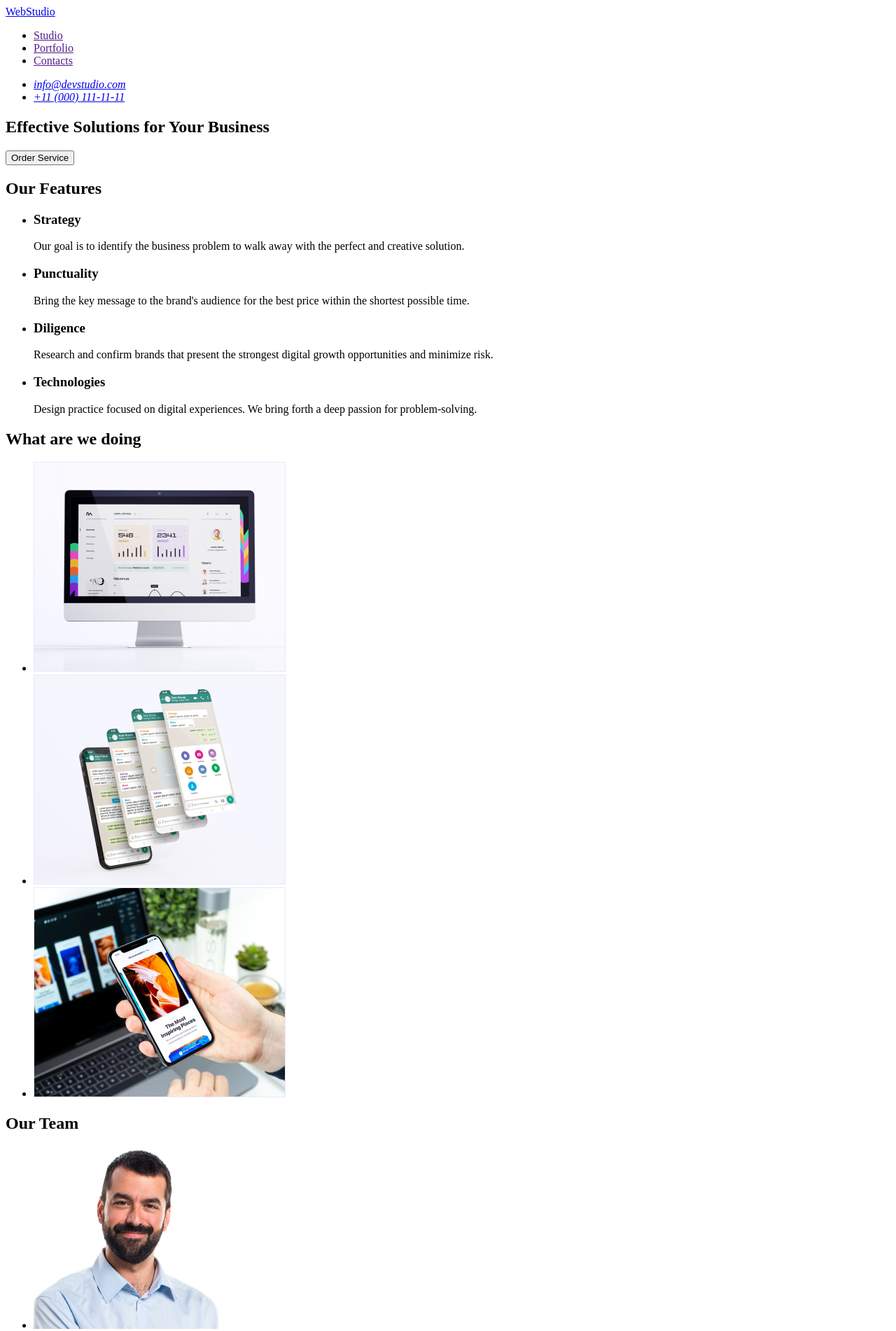
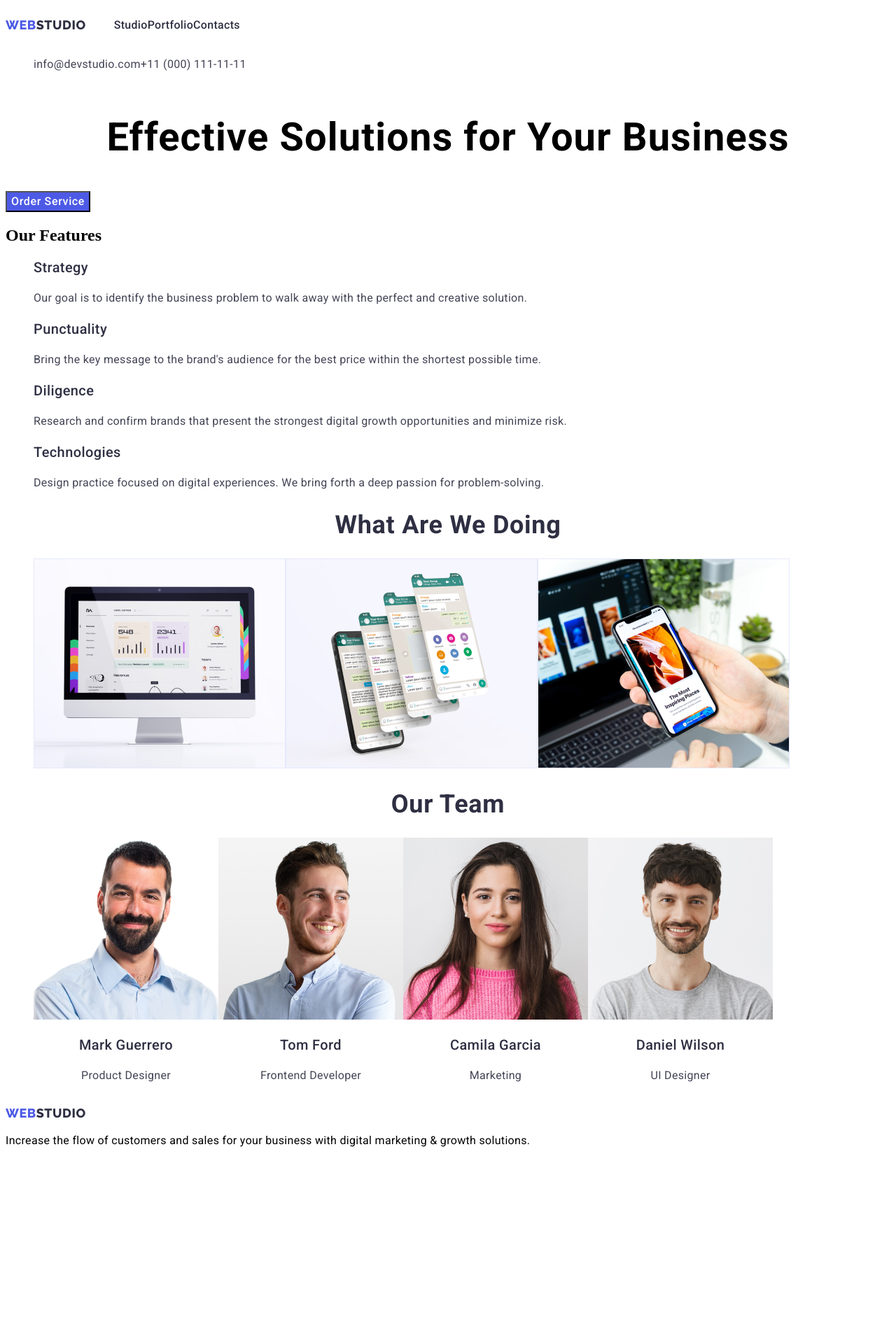
Before and after one commit to bodiaml/home-2, a plain HTML site: page index.html in a window 1280 px wide. Shown: the top 1902 px of the page at 70% size. After the commit the page ends 1658 px from the top, so only its background shows below. Drawn offline with Linux system fonts and the light colour scheme.

Commit message:
home work 2

```diff
--- /dev/null
+++ b/css/styles.css
@@ -0,0 +1,233 @@
+a {
+  text-decoration: none;
+}
+
+ul,
+ol {
+  list-style: none;
+}
+
+/*Heder*/
+
+.nav,
+.addressa {
+  display: flex;
+  flex-direction: row;
+}
+
+.menu,
+.contacts {
+  display: flex;
+  flex-direction: row;
+}
+.logo {
+  font-family: "Raleway";
+  font-style: normal;
+  font-weight: 800;
+  font-size: 18px;
+  line-height: 1.16;
+  display: flex;
+  align-items: center;
+  letter-spacing: 0.03em;
+  text-transform: uppercase;
+  color: #2e2f42;
+}
+
+.web {
+  font-family: "Raleway";
+  font-style: normal;
+  font-weight: 800;
+  font-size: 18px;
+  line-height: 1.16;
+  display: flex;
+  align-items: center;
+  letter-spacing: 0.03em;
+  text-transform: uppercase;
+  color: #4d5ae5;
+}
+
+.menu-link {
+  font-family: "Roboto";
+  font-style: normal;
+  font-weight: 500;
+  font-size: 16px;
+  line-height: 1.5;
+  letter-spacing: 0.02em;
+  color: #2e2f42;
+}
+
+.address {
+  font-family: "Roboto";
+  font-style: normal;
+  font-weight: 400;
+  font-size: 16px;
+  line-height: 1.5;
+  letter-spacing: 0.02em;
+  color: #434455;
+}
+
+/*Main*/
+
+.hero-image {
+  font-family: "Roboto";
+  font-style: normal;
+  font-weight: 700;
+  font-size: 56px;
+  line-height: 60px;
+  text-align: center;
+  letter-spacing: 0.02em;
+}
+
+.order-bt {
+  font-family: "Roboto";
+  font-style: normal;
+  font-weight: 500;
+  font-size: 16px;
+  line-height: 24px;
+  display: flex;
+  align-items: center;
+  letter-spacing: 0.04em;
+  color: white;
+  background-color: #4d5ae5;
+  cursor: pointer;
+}
+
+.feature {
+  font-family: "Roboto";
+  font-style: normal;
+  font-weight: 500;
+  font-size: 20px;
+  line-height: 1.2;
+  letter-spacing: 0.02em;
+  color: #2e2f42;
+}
+
+.text-feat {
+  font-family: "Roboto";
+  font-style: normal;
+  font-weight: 400;
+  font-size: 16px;
+  line-height: 1.5;
+  letter-spacing: 0.02em;
+  color: #434455;
+}
+
+/*What are we doing*/
+
+.titles {
+  font-family: "Roboto";
+  font-style: normal;
+  font-weight: 700;
+  font-size: 36px;
+  line-height: 1;
+  text-align: center;
+  letter-spacing: 0.02em;
+  text-transform: capitalize;
+  color: #2e2f42;
+}
+
+.img-doing {
+  display: flex;
+  flex-direction: row;
+}
+
+/*Our Team*/
+
+.name {
+  font-family: "Roboto";
+  font-style: normal;
+  font-weight: 500;
+  font-size: 20px;
+  line-height: 1.2;
+  letter-spacing: 0.02em;
+  text-align: center;
+  color: #2e2f42;
+}
+
+.profession {
+  font-family: "Roboto";
+  font-style: normal;
+  font-weight: 400;
+  font-size: 16px;
+  line-height: 24px;
+  letter-spacing: 0.02em;
+  text-align: center;
+  color: #434455;
+}
+
+.img-team {
+  display: flex;
+  flex-direction: row;
+}
+
+/*Footer*/
+.text-foot {
+  font-family: "Roboto";
+  font-style: normal;
+  font-weight: 400;
+  font-size: 16px;
+  line-height: 1.5;
+  letter-spacing: 0.02em;
+}
+
+/*PORTFOLIO*/
+
+.port-title {
+  font-family: "Roboto";
+  font-style: normal;
+  font-weight: 500;
+  font-size: 20px;
+  line-height: 1.2;
+  letter-spacing: 0.02em;
+  color: #2e2f42;
+}
+
+.port-text {
+  font-family: "Roboto";
+  font-style: normal;
+  font-weight: 400;
+  font-size: 16px;
+  line-height: 1.5;
+  letter-spacing: 0.02em;
+  color: #434455;
+}
+
+.filter-but {
+  font-family: "Roboto";
+  font-style: normal;
+  font-weight: 500;
+  font-size: 16px;
+  line-height: 1.5;
+  display: flex;
+  align-items: center;
+  text-align: center;
+  letter-spacing: 0.04em;
+  color: #4d5ae5;
+  background-color: #f4f4fd;
+  cursor: pointer;
+}
+
+.filter-but:hover,
+.filter-but:focus {
+  color: white;
+  background-color: #404bbf;
+}
+
+.port-buttons {
+  display: flex;
+  flex-direction: row;
+}
+.img-room-one {
+  display: flex;
+  flex-direction: row;
+}
+
+.img-room-two {
+  display: flex;
+  flex-direction: row;
+}
+
+.img-room-three {
+  display: flex;
+  flex-direction: row;
+}
--- a/index.html
+++ b/index.html
@@ -1,114 +1,168 @@
 <!DOCTYPE html>
 <html lang="en">
+  <head>
+    <meta charset="UTF-8" />
+    <meta http-equiv="X-UA-Compatible" content="IE=edge" />
+    <meta name="viewport" content="width=device-width, initial-scale=1.0" />
+    <title>Document</title>
 
-<head>
-    <meta charset="UTF-8">
-    <meta http-equiv="X-UA-Compatible" content="IE=edge">
-    <meta name="viewport" content="width=device-width, initial-scale=1.0">
-    <title>Document</title>
+    <link rel="preconnect" href="https://fonts.googleapis.com" />
+    <link rel="preconnect" href="https://fonts.gstatic.com" crossorigin />
+    <link
+      href="https://fonts.googleapis.com/css2?family=Raleway:wght@800&family=Roboto:wght@400;500;700&display=swap"
+      rel="stylesheet"
+    />
+    <link rel="stylesheet" href="./css/styles.css" />
   </head>
 
   <body>
     <!--Header-->
-        <header>
-        <nav>
-        <a href="./index.html">WebStudio</a>
-        <ul>
-            <li><a href="">Studio</a></li>
-            <li><a href="">Portfolio</a></li>
-            <li><a href="">Contacts</a></li>
+    <header class="header">
+      <nav class="nav">
+        <a class="logo" href="./index.html">
+          <div class="web">Web</div>
+          Studio</a
+        >
+        <ul class="menu list">
+          <li class="menu-item">
+            <a class="link menu-link" href="">Studio</a>
+          </li>
+          <li class="menu-item">
+            <a class="link menu-link" href="./portfolio.html">Portfolio</a>
+          </li>
+          <li class="menu-item">
+            <a class="link menu-link" href="">Contacts</a>
+          </li>
         </ul>
       </nav>
-        <address>
-            <ul>
-                <li><a href="mailto:info@devstudio.com">info@devstudio.com</a></li>
-                <li><a href="tel:+110001111111">+11 (000) 111-11-11</a></li>
+      <address class="addressa">
+        <ul class="list contacts">
+          <li class="contact-mail">
+            <a class="link address" href="mailto:info@devstudio.com"
+              >info@devstudio.com</a
+            >
+          </li>
+          <li class="contact-ph">
+            <a class="link address" href="tel:+110001111111"
+              >+11 (000) 111-11-11</a
+            >
+          </li>
         </ul>
       </address>
     </header>
     <!--Main-->
-    <main>
-        <section>
-        <h1>Effective Solutions for Your Business</h1>
-        <button type="button">Order Service</button>
+    <main class="main">
+      <section class="hero">
+        <h1 class="hero-image">Effective Solutions for Your Business</h1>
+        <button class="order-bt" type="button">Order Service</button>
       </section>
 
-    <section>
-        <h2>Our Features</h2>
-    <ul>
-        <li>
-            <h3>Strategy</h3>
-            <p>Our goal is to identify the business problem to walk away with the perfect and creative solution.</p>
+      <section class="section-two">
+        <h2 class="features">Our Features</h2>
+        <ul class="list">
+          <li class="features-item">
+            <h3 class="strategy feature">Strategy</h3>
+            <p class="text-str text-feat">
+              Our goal is to identify the business problem to walk away with the
+              perfect and creative solution.
+            </p>
           </li>
-         <li>
-            <h3>Punctuality</h3>
-            <p>Bring the key message to the brand's audience for the best price within the shortest possible time.</p>
+          <li class="features-item">
+            <h3 class="punctuality feature">Punctuality</h3>
+            <p class="text-pun text-feat">
+              Bring the key message to the brand's audience for the best price
+              within the shortest possible time.
+            </p>
           </li>
-        <li>
-            <h3>Diligence</h3>
-            <p>Research and confirm brands that present the strongest digital growth opportunities and minimize risk.</p>
+          <li class="features-item">
+            <h3 class="diligence feature">Diligence</h3>
+            <p class="text-dil text-feat">
+              Research and confirm brands that present the strongest digital
+              growth opportunities and minimize risk.
+            </p>
           </li>
-        <li>
-            <h3>Technologies</h3>
-            <p>Design practice focused on digital experiences. We bring forth a deep passion for problem-solving.</p>
+          <li class="features-item">
+            <h3 class="technologies feature">Technologies</h3>
+            <p class="text-tec text-feat">
+              Design practice focused on digital experiences. We bring forth a
+              deep passion for problem-solving.
+            </p>
           </li>
         </ul>
       </section>
 
-    <section>
-    <h2>What are we doing</h2>
-    <ul>
+      <section class="section-three">
+        <h2 class="title-doing titles">What are we doing</h2>
+        <ul class="list img-doing">
           <li>
-            <img src="./images/img1.jpg" alt="comp"
-            width="360" height="300">
+            <img src="./images/img1.jpg" alt="comp" width="360" height="300" />
           </li>
           <li>
-            <img src="./images/img2.jpg" alt="messenger"
-            width="360" height="300">
+            <img
+              src="./images/img2.jpg"
+              alt="messenger"
+              width="360"
+              height="300"
+            />
           </li>
           <li>
-            <img src="./images/img3.jpg" alt="telephone"
-            width="360" height="300">
+            <img
+              src="./images/img3.jpg"
+              alt="telephone"
+              width="360"
+              height="300"
+            />
           </li>
         </ul>
       </section>
 
-    <section>
-        <h2>Our Team</h2>
-        <ul>
+      <section class="section-four">
+        <h2 class="team titles">Our Team</h2>
+        <ul class="list img-team">
           <li>
-                <img src="./images/man1.jpg" alt="Mark"
-                width="264" height="260">
-                <h3>Mark Guerrero</h3>
-                <p>Product Designer</p>
+            <img src="./images/man1.jpg" alt="Mark" width="264" height="260" />
+            <h3 class="name">Mark Guerrero</h3>
+            <p class="profession">Product Designer</p>
           </li>
           <li>
-                <img src="./images/man2.jpg" alt="Tom"
-                width="264" height="260">
-                <h3>Tom Ford</h3>
-                <p>Frontend Developer</p>
+            <img src="./images/man2.jpg" alt="Tom" width="264" height="260" />
+            <h3 class="name">Tom Ford</h3>
+            <p class="profession">Frontend Developer</p>
           </li>
           <li>
-                <img src="./images/woman1.jpg" alt="Gamila"
-                width="264" height="260">
-                <h3>Camila Garcia</h3>
-                <p>Marketing</p>
+            <img
+              src="./images/woman1.jpg"
+              alt="Gamila"
+              width="264"
+              height="260"
+            />
+            <h3 class="name">Camila Garcia</h3>
+            <p class="profession">Marketing</p>
           </li>
           <li>
-                <img src="./images/man3.jpg" alt="Daniel"
-                width="264" height="260">
-                <h3>Daniel Wilson</h3>
-                <p>UI Designer</p>
+            <img
+              src="./images/man3.jpg"
+              alt="Daniel"
+              width="264"
+              height="260"
+            />
+            <h3 class="name">Daniel Wilson</h3>
+            <p class="profession">UI Designer</p>
           </li>
         </ul>
       </section>
     </main>
 
     <!--Footer-->
-    <footer>
-    <a href="./index.html">WebStudio</a>
-    <p>Increase the flow of customers and sales for your business with digital marketing & growth solutions.</p>
+    <footer class="footer">
+      <a class="logo" href="./index.html">
+        <div class="web">Web</div>
+        Studio</a
+      >
+      <p class="text-foot">
+        Increase the flow of customers and sales for your business with digital
+        marketing & growth solutions.
+      </p>
     </footer>
   </body>
-
 </html>
```
Also changed, not shown: portfolio.html (added, +176 -0 lines), images/img1-por.jpg (added), images/img2-por.jpg (added), images/img3-por.jpg (added), images/img4-por.jpg (added), images/img5-por.jpg (added), images/img6-por.jpg (added), images/img7-por.jpg (added), images/img8-por.jpg (added), images/img9-por.jpg (added). Lines whose indentation alone changed are shown as unchanged.
